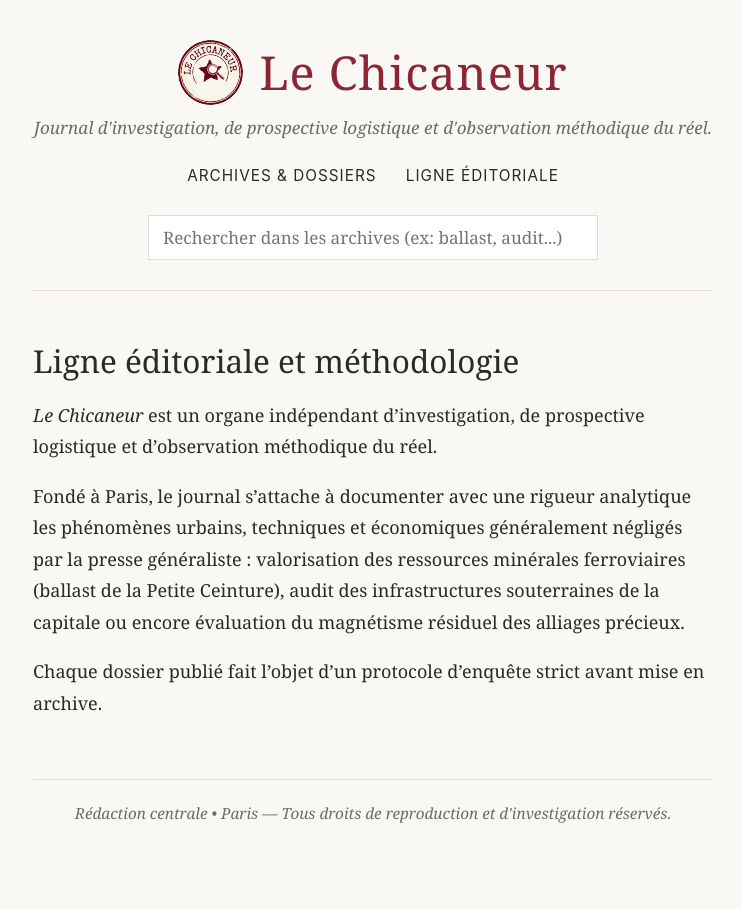
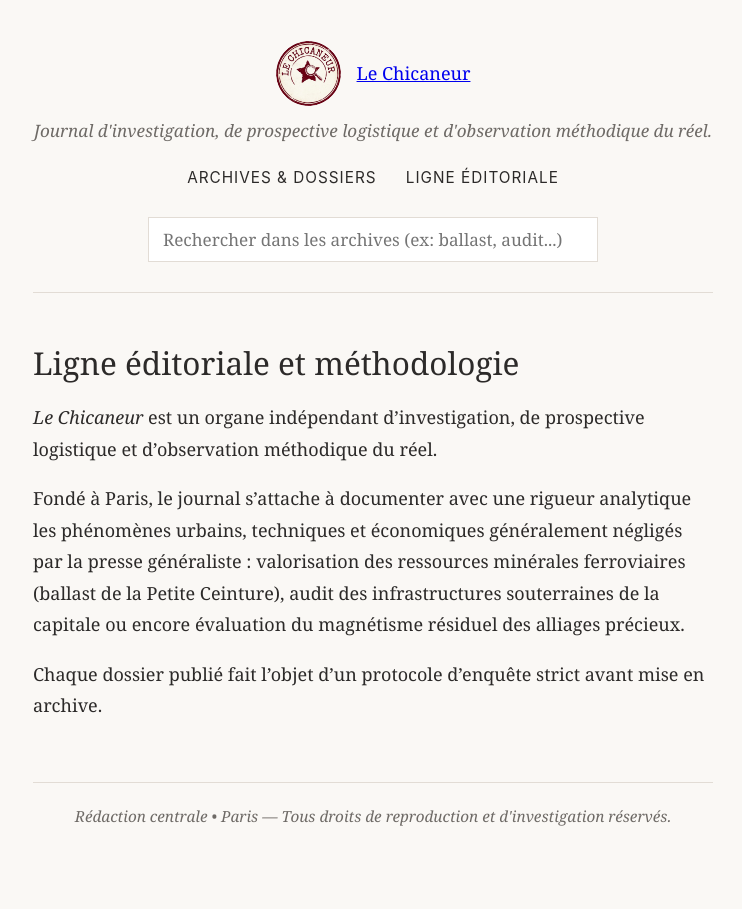
Before and after one commit to lechicaneur/lechicaneur.github.io, a Jekyll site: the page built from a-propos.md, in a window 1280 px wide. Shown: the whole page, without its empty margins (267-1009 px from the left). Built offline with Jekyll 4.4.1, drawn with Linux system fonts in a browser that asks for light colours.

Commit message:
Update default.html
gf

```diff
--- a/_layouts/default.html
+++ b/_layouts/default.html
@@ -1,24 +1,31 @@
 <!DOCTYPE html>
 <html lang="fr">
 <head>
-    <link rel="icon" type="image/png" href="{{ '/assets/images/favicon.png' | relative_url }}">
     <meta charset="UTF-8">
     <meta name="viewport" content="width=device-width, initial-scale=1.0">
-    <title>{% if page.title %}{{ page.title }} — {% endif %}{{ site.title }}</title>
+
+    <!-- Génère titre, meta description, canonical, Open Graph, Twitter Cards et JSON-LD -->
+    {% seo %}
+
+    <link rel="icon" type="image/png" href="{{ '/assets/images/favicon.png' | relative_url }}">
     <link rel="stylesheet" href="{{ '/assets/css/layout.css' | relative_url }}">
 </head>
 <body>
     <header class="site-header-container">
         <div class="brand-wrapper">
             <a href="{{ '/' | relative_url }}" class="logo-link">
-                <img src="{{ '/assets/images/favicon.png' | relative_url }}" alt="Le Chicaneur Logo" class="site-logo">
+                <img src="{{ '/assets/images/favicon.png' | relative_url }}" alt="{{ site.title }}" class="site-logo" width="40" height="40">
             </a>
             <div class="brand-text">
-                <h1><a href="{{ '/' | relative_url }}">{{ site.title }}</a></h1>
+                {% if page.url == "/" %}
+                    <h1><a href="{{ '/' | relative_url }}">{{ site.title }}</a></h1>
+                {% else %}
+                    <p class="site-title"><a href="{{ '/' | relative_url }}">{{ site.title }}</a></p>
+                {% endif %}
             </div>
         </div>
         <p class="tagline">{{ site.description }}</p>
-        <nav>
+        <nav aria-label="Navigation principale">
             <a href="{{ '/' | relative_url }}">Archives & Dossiers</a>
             <a href="{{ '/a-propos' | relative_url }}">Ligne éditoriale</a>
         </nav>
@@ -35,6 +42,6 @@
     <footer>
         Rédaction centrale • Paris — Tous droits de reproduction et d'investigation réservés.
     </footer>
-    <script src="{{ '/assets/js/search.js' | relative_url }}"></script>
+    <script src="{{ '/assets/js/search.js' | relative_url }}" defer></script>
 </body>
 </html>
```
